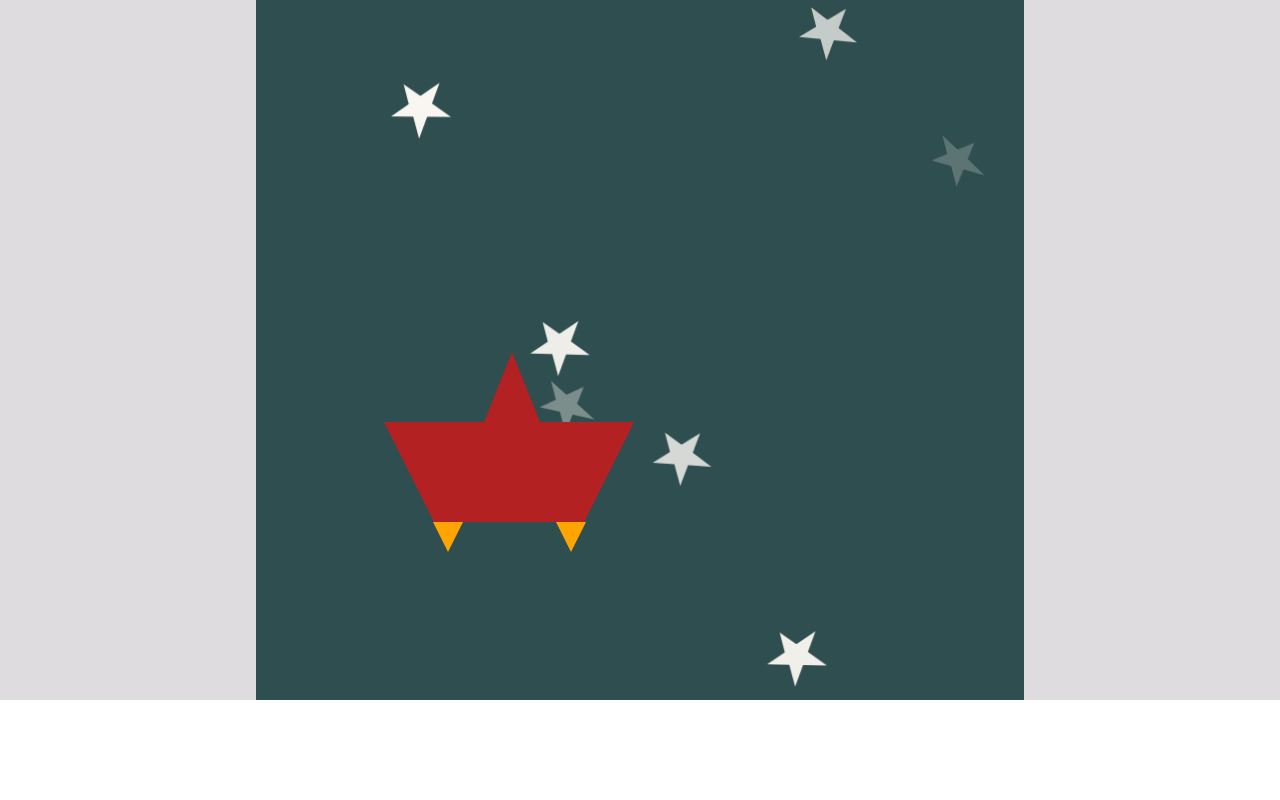
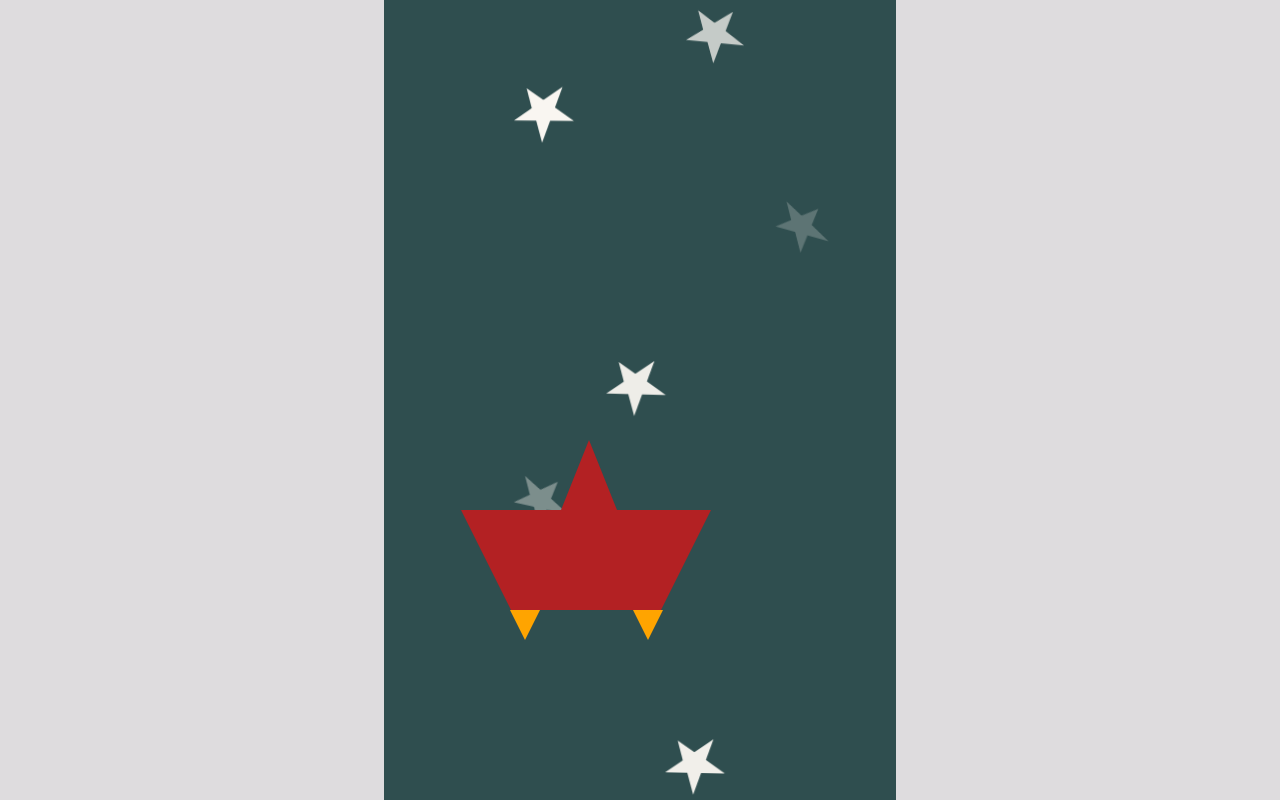
Before and after one commit to Jessicashinjo/FallingStarChallenge, a plain HTML site: page index.html in a window 1280 px wide. Drawn offline with Linux system fonts and the light colour scheme.

Commit message:
changed ship placement and reduced animation wrap size

```diff
--- a/stars.css
+++ b/stars.css
@@ -16,8 +16,8 @@ body, html {
 
 .animationBackground {
   background-color: #2f4e4f;
-  width: 60%;
-  height: 700px;
+  width: 40%;
+  height: 800px;
   margin: auto;
 }
 
@@ -154,8 +154,8 @@ Spaceship
 
 .shipHolder {
   position: absolute;
-  left: 30%;
-  top: 44%;
+  left: 36%;
+  top: 55%;
 }
 
 .shipTop {
```
